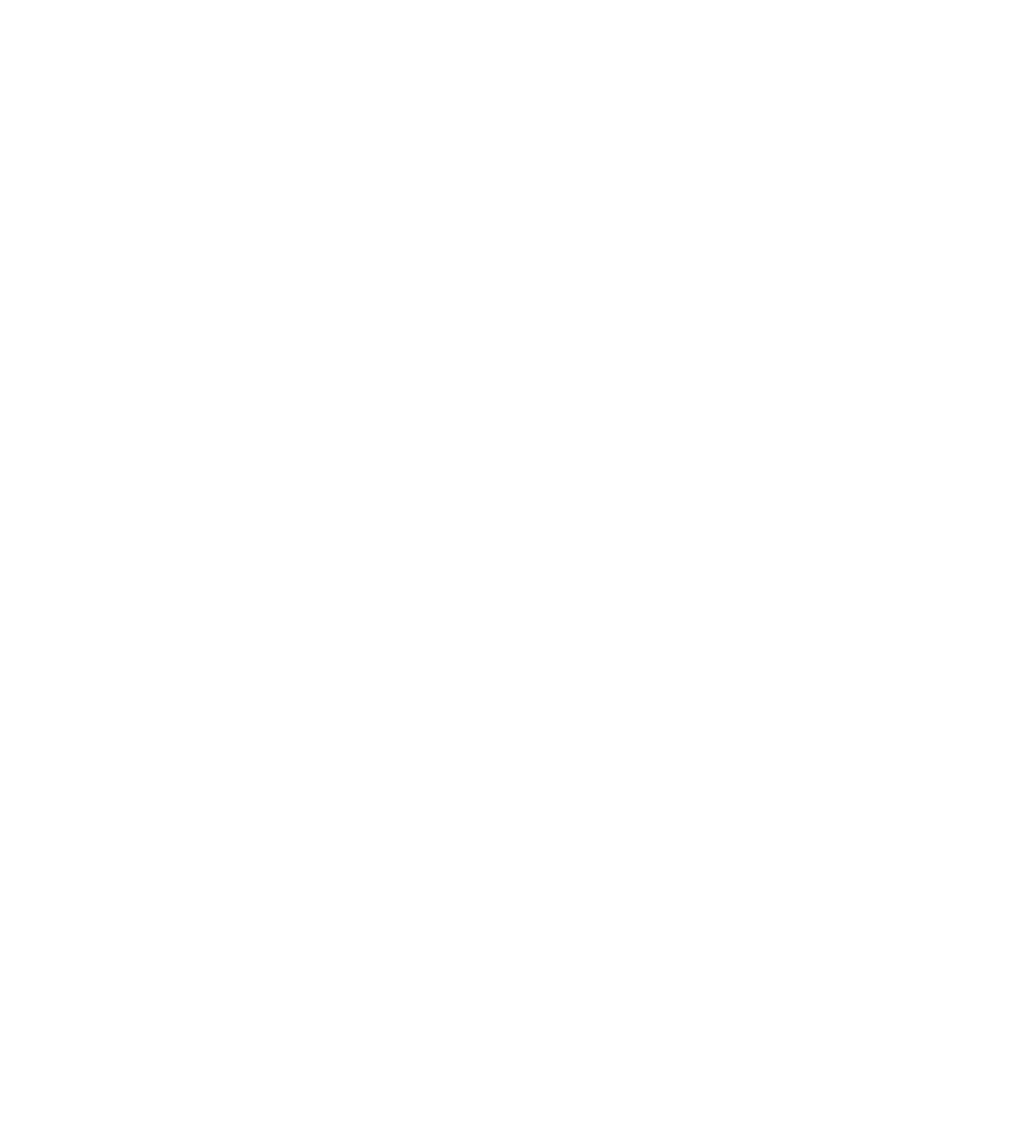
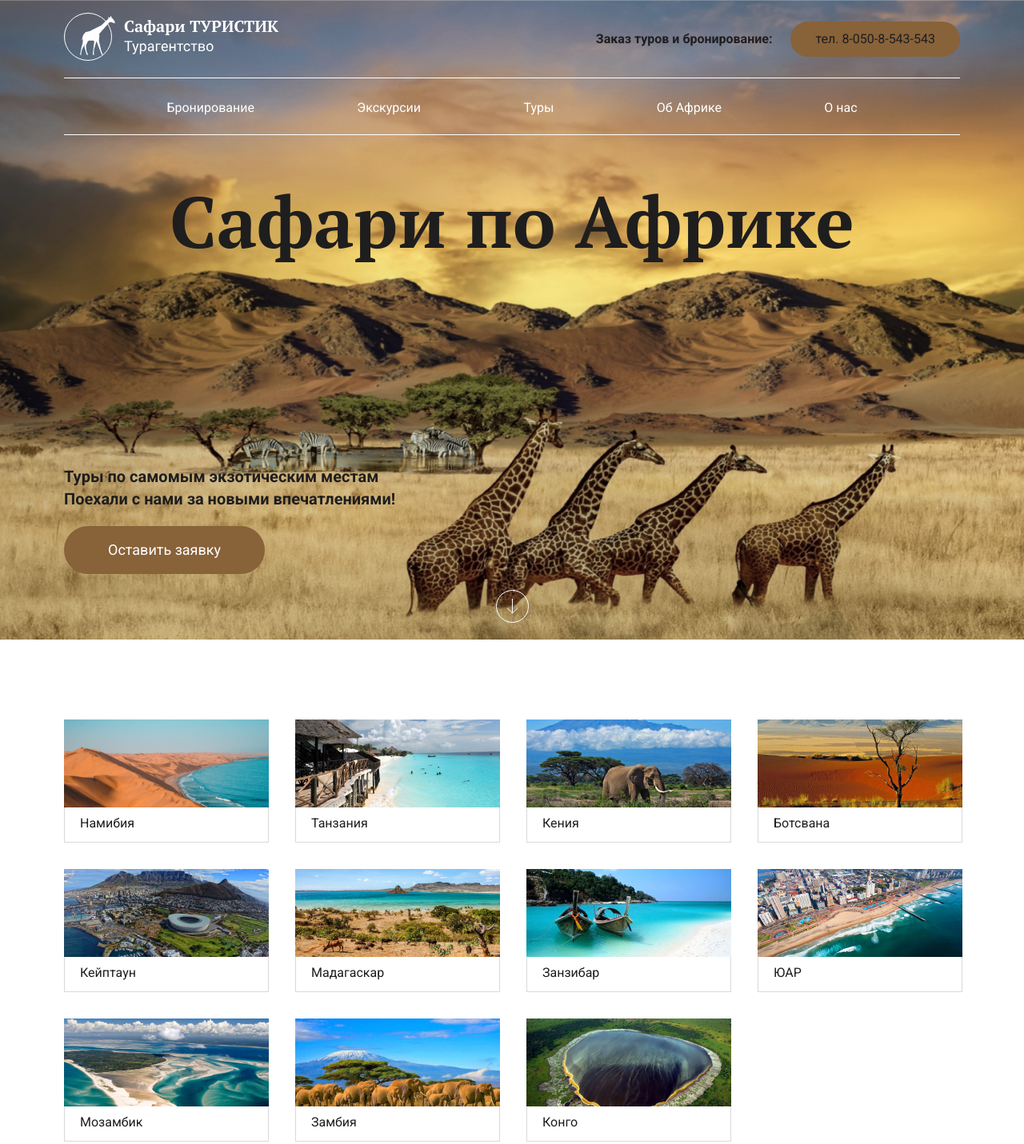
Before and after one commit to darfilp/Travel-Agency-Safari, a plain HTML site: page index.html in a window 1280 px wide. Shown: the whole page at 80% size. Before the commit the page ends 800 px from the top, so only its background shows below. Drawn offline with nearby package versions, Linux system fonts and the light colour scheme.

Commit message:
add: main and second section

```diff
--- a/css/style.css
+++ b/css/style.css
@@ -0,0 +1,149 @@
+*, *::after, *::before {
+    box-sizing: border-box;
+}
+
+body {
+    font-family: 'Roboto', sans-serif;
+    font-style: normal;
+    font-weight: 400;
+    font-size: 18px;
+    line-height: 140%;
+    color: #1F1E1E;
+}
+
+a {
+    text-decoration: none;
+    color: inherit;
+}
+
+.container {
+    max-width: 1140px;
+    margin: 0 auto;
+    padding: 0 10px;
+}
+
+.header {
+    background-image: url(../images/background.jpg);
+    background-repeat: no-repeat;
+    background-position: center;
+    background-size: cover;
+}
+
+.header__inner {
+    display: flex;
+    flex-direction: column;
+    justify-content: space-between;
+    min-height: 100vh;
+}
+
+.header__top {
+    display: flex;
+    justify-content: space-between;
+    align-items: center;
+    flex-wrap: wrap;
+    padding: 16px 0 49px;
+}
+
+.header__phone {
+    font-family: Roboto;
+    font-style: normal;
+    font-weight: bold;
+    font-size: 16px;
+    line-height: 130%;
+}
+
+.header__phone-number {
+    font-family: Roboto;
+    font-style: normal;
+    font-weight: normal;
+    font-size: 16px;
+    line-height: 130%;
+    margin-left: 19px;
+    padding: 12px 31px 13px;
+    background-color: #886239;
+    border-radius: 22px;
+}
+
+.menu {
+    width: 100%;
+    border-top: 1px solid #ffffff;
+    border-bottom: 1px solid #ffffff;
+    margin-top: 15px;
+    padding: 27px 0 24px;
+}
+
+.menu__list {
+    display: flex;
+    justify-content: space-evenly;
+    align-items: center;
+    font-family: Roboto;
+    font-style: normal;
+    font-weight: normal;
+    font-size: 16px;
+    line-height: 19px;
+    color: #FFFFFF;
+}
+
+.header__title {
+    font-family: 'PT Serif', serif;
+    font-style: normal;
+    font-weight: bold;
+    font-size: 90px;
+    line-height: 130%;
+    text-align: center;
+    margin-bottom: auto;
+}
+
+.header__descr {
+    font-family: Roboto;
+    font-style: normal;
+    font-weight: bold;
+    font-size: 20px;
+    line-height: 140%;
+    max-width: 420px;
+    margin-bottom: 20px;
+}
+
+.header__btn {
+    display: inline-block;
+    color: white;
+    font-size: 18px;
+    line-height: 21px;
+    padding: 19px 55px 20px;
+    background-color: #886239;
+    border-radius: 30px;
+    margin-bottom: 20px;
+}
+
+.header__arrow {
+    text-align: center;
+    margin-bottom: 15px;
+}
+
+.direction {
+    padding: 100px 0;
+}
+
+.direction__inner {
+    display: grid;
+    grid-template-columns: repeat(4, 1fr);
+    grid-gap: 33px;
+}
+
+.direction__item {
+    cursor: pointer;
+}
+
+.direction__img {
+    display: block;
+}
+
+.direction__text {
+    font-style: normal;
+    font-weight: normal;
+    font-size: 16px;
+    line-height: 19px;
+    border: 1px solid #D9D9DE;
+    border-top: none;
+    padding: 10px 19px 14px;
+}
--- a/index.html
+++ b/index.html
@@ -7,12 +7,75 @@
   <title>Document</title>
   <link rel="stylesheet" href="css/reset.css">
   <link rel="stylesheet" href="css/slick.css">
+  <link rel="preconnect" href="https://fonts.googleapis.com">
+  <link rel="preconnect" href="https://fonts.gstatic.com" crossorigin>
+  <link href="https://fonts.googleapis.com/css2?family=PT+Serif:wght@700&family=Roboto:wght@400;500;700&display=swap" rel="stylesheet">
   <link rel="stylesheet" href="css/jquery.fancybox.css">
   <link rel="stylesheet" href="css/style.css">
 </head>
 <body>
-
-
+  <header class="header">
+      <div class="container">
+          <div class="header__inner">
+                <div class="header__top">
+                    <a href="#" class="logo">
+                        <img src="images/logo.svg" alt="" class="logo__img">
+                    </a>
+                    <div class="header__phone">
+                        <span>Заказ туров и бронирование:</span>
+                        <a href="#" class="header__phone-number">тел. 8-050-8-543-543</a>
+                    </div>
+                    <nav class="menu">
+                        <ul class="menu__list">
+                            <li class="menu__item"><a href="#" class="menu__link">Бронирование</a></li>
+                            <li class="menu__item"><a href="#" class="menu__link">Экскурсии</a></li>
+                            <li class="menu__item"><a href="#" class="menu__link">Туры</a></li>
+                            <li class="menu__item"><a href="#" class="menu__link">Об Африке</a></li>
+                            <li class="menu__item"><a href="#" class="menu__link">О нас</a></li>
+                        </ul>
+                    </nav>
+                </div>
+                <h1 class="header__title">Сафари по Африке</h1>
+                <div class="header__content">
+                    <p class="header__descr">Туры по самомым экзотическим местам<br>Поехали с нами за новыми впечатлениями!</p>
+                    <a href="#" class="header__btn">Оставить заявку</a>
+                    <div class="header__arrow">
+                        <a href="#" class="header__arrow--link">
+                        <img src="images/arrow.svg" alt="" class="header__arrow-img">
+                        </a>
+                    </div>
+                </div>
+          </div>
+      </div>
+  </header>
+  <div class="direction">
+      <div class="container">
+          <div class="direction__inner">
+              <div class="direction__item"><img src="images/card1.jpg" alt="" class="direction__img">
+            <p class="direction__text">Намибия</p> </div>
+              <div class="direction__item"><img src="images/card2.jpg" alt="" class="direction__img">
+            <p class="direction__text">Танзания</p></div>
+              <div class="direction__item"><img src="images/card3.jpg" alt="" class="direction__img">
+            <p class="direction__text">Кения</p></div>
+              <div class="direction__item"><img src="images/card4.jpg" alt="" class="direction__img">
+            <p class="direction__text">Ботсвана</p></div>
+              <div class="direction__item"><img src="images/card5.jpg" alt="" class="direction__img">
+            <p class="direction__text">Кейптаун</p></div>
+              <div class="direction__item"><img src="images/card6.jpg" alt="" class="direction__img">
+            <p class="direction__text">Мадагаскар</p></div>
+              <div class="direction__item"><img src="images/card7.jpg" alt="" class="direction__img">
+            <p class="direction__text">Занзибар</p></div>
+              <div class="direction__item"><img src="images/card8.jpg" alt="" class="direction__img">
+            <p class="direction__text">ЮАР</p></div>
+              <div class="direction__item"><img src="images/card9.jpg" alt="" class="direction__img">
+            <p class="direction__text">Мозамбик</p></div>
+              <div class="direction__item"><img src="images/card10.jpg" alt="" class="direction__img">
+            <p class="direction__text">Замбия</p></div>
+              <div class="direction__item"><img src="images/card11.jpg" alt="" class="direction__img">
+            <p class="direction__text">Конго</p></div>
+          </div>
+      </div>
+  </div>
   <script src="https://ajax.googleapis.com/ajax/libs/jquery/3.4.1/jquery.min.js"></script>
   <script src="js/slick.min.js"></script>
   <script src="js/jquery.fancybox.min.js"></script>
```
Also changed, not shown: images/arrow.svg (added), images/bac.jpg (added), images/background.jpg (added), images/card1.jpg (added), images/card1.png (added), images/card10.jpg (added), images/card11.jpg (added), images/card2.jpg (added), images/card3.jpg (added), images/card4.jpg (added), images/card5.jpg (added), images/card6.jpg (added), images/card7.jpg (added), images/card8.jpg (added), 3 more files.
